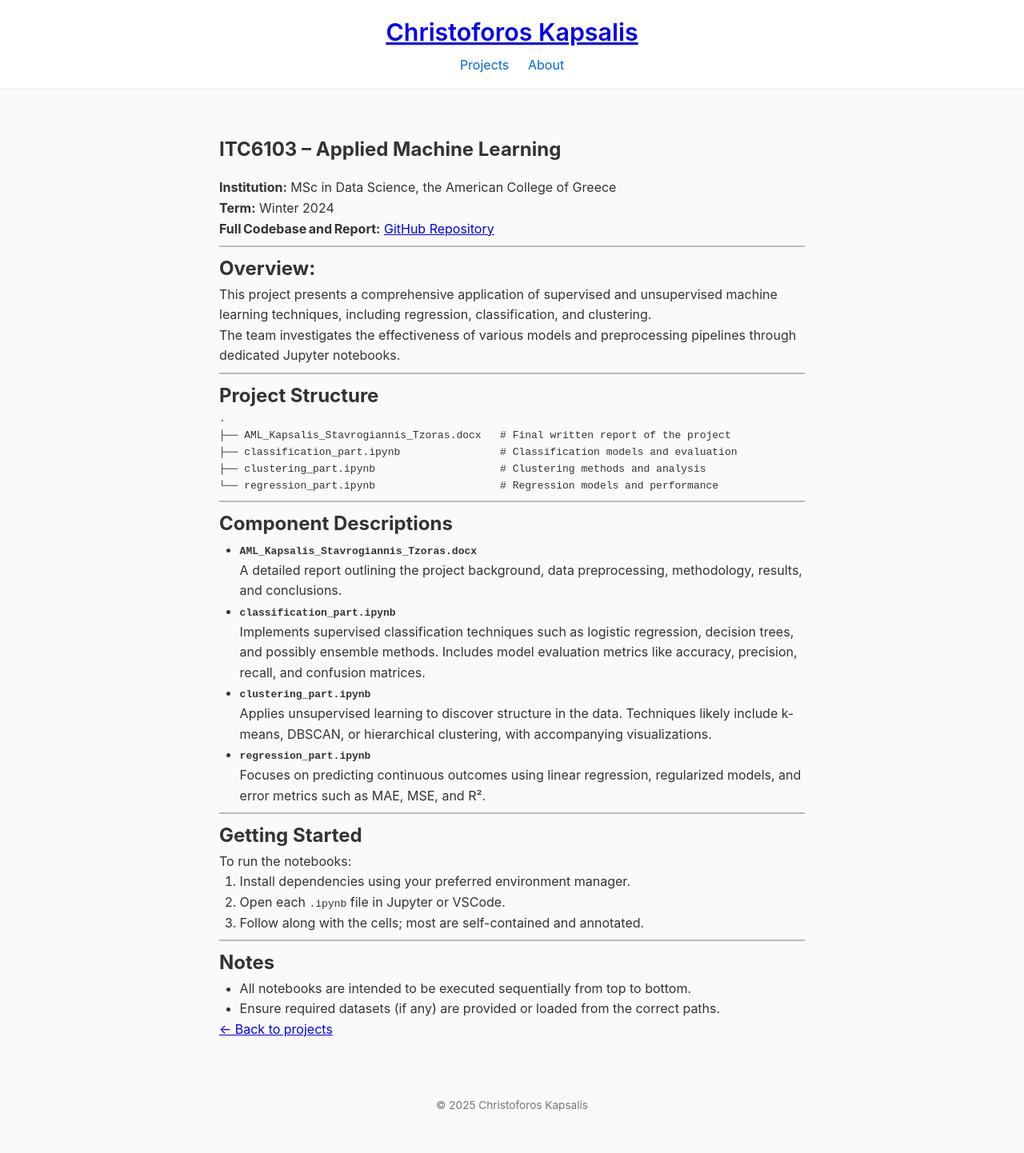
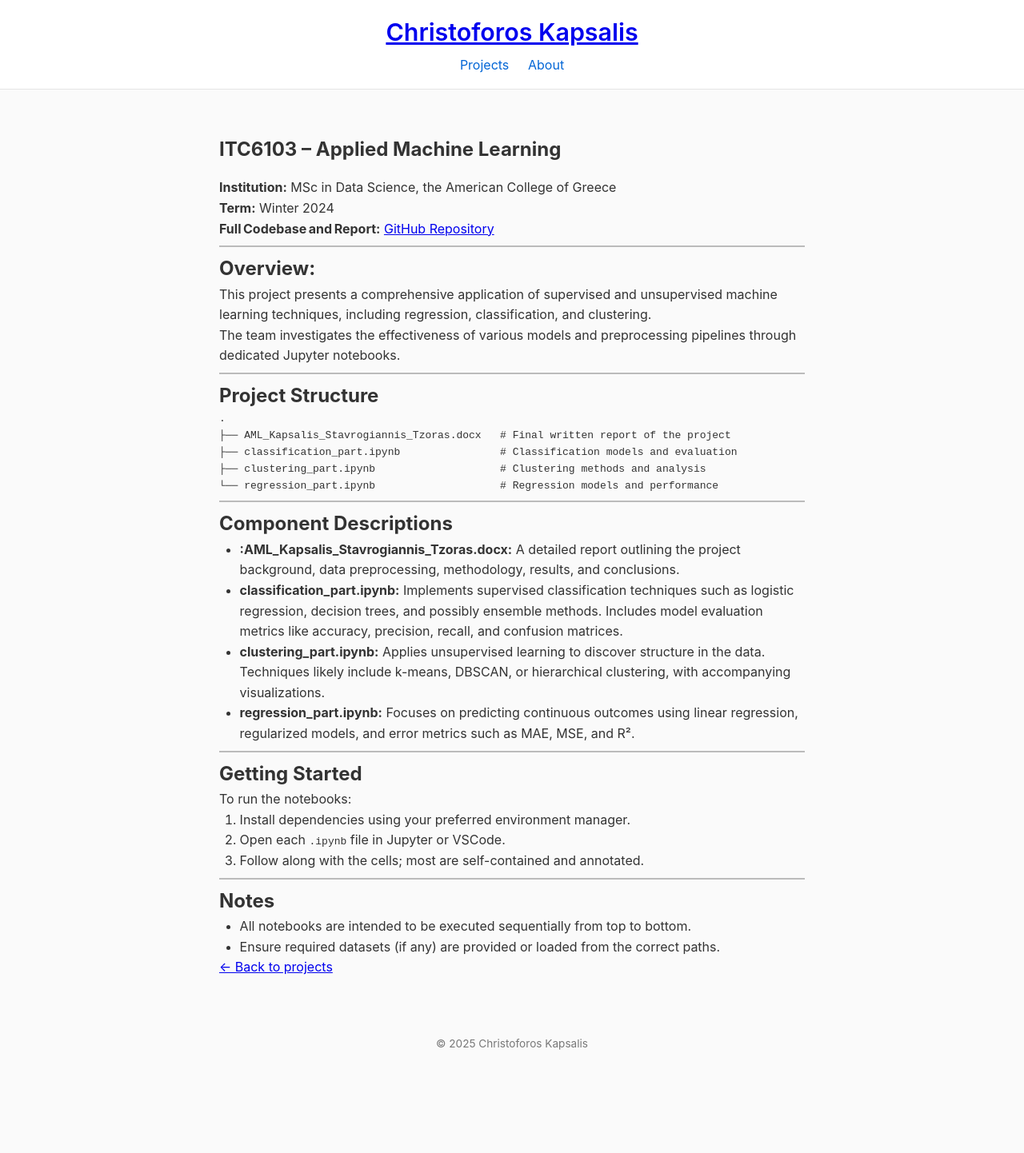
Before and after one commit to C-Kapsalis/portfolio-website, a Jekyll site: the page built from _projects/itc6103.md, in a window 1280 px wide. Shown: the whole page at 80% size. Built offline with Jekyll 4.4.1, drawn with Linux system fonts in a browser that asks for light colours; after the commit the page ends 1365 px from its top, so only the background shows below that.

```diff
--- a/_projects/itc6103.md
+++ b/_projects/itc6103.md
@@ -39,17 +39,13 @@ The team investigates the effectiveness of various models and preprocessing pipe
 
 ## Component Descriptions
 
-- **`AML_Kapsalis_Stavrogiannis_Tzoras.docx`**
-  A detailed report outlining the project background, data preprocessing, methodology, results, and conclusions.
+- **:AML_Kapsalis_Stavrogiannis_Tzoras.docx:** A detailed report outlining the project background, data preprocessing, methodology, results, and conclusions.
 
-- **`classification_part.ipynb`**
-  Implements supervised classification techniques such as logistic regression, decision trees, and possibly ensemble methods. Includes model evaluation metrics like accuracy, precision, recall, and confusion matrices.
+- **classification_part.ipynb:** Implements supervised classification techniques such as logistic regression, decision trees, and possibly ensemble methods. Includes model evaluation metrics like accuracy, precision, recall, and confusion matrices.
 
-- **`clustering_part.ipynb`**
-  Applies unsupervised learning to discover structure in the data. Techniques likely include k-means, DBSCAN, or hierarchical clustering, with accompanying visualizations.
+- **clustering_part.ipynb:** Applies unsupervised learning to discover structure in the data. Techniques likely include k-means, DBSCAN, or hierarchical clustering, with accompanying visualizations.
 
-- **`regression_part.ipynb`**
-  Focuses on predicting continuous outcomes using linear regression, regularized models, and error metrics such as MAE, MSE, and R².
+- **regression_part.ipynb:** Focuses on predicting continuous outcomes using linear regression, regularized models, and error metrics such as MAE, MSE, and R².
 
 ---
 
```
Also changed, not shown: _projects/itc6045.md (+3 -3 lines).
